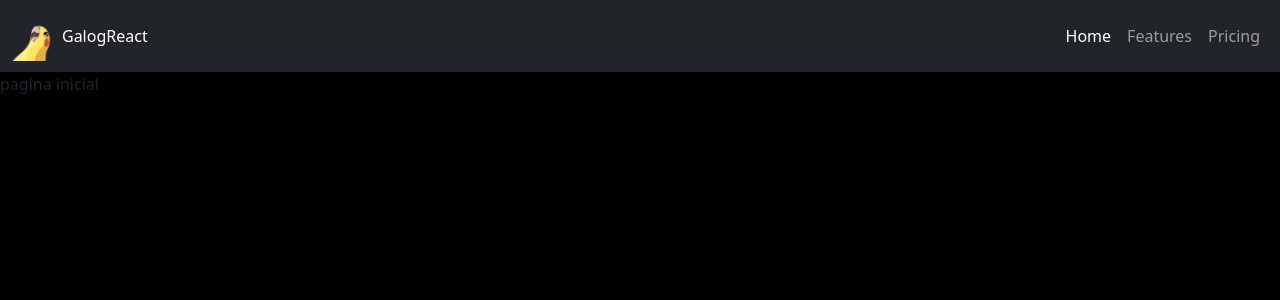
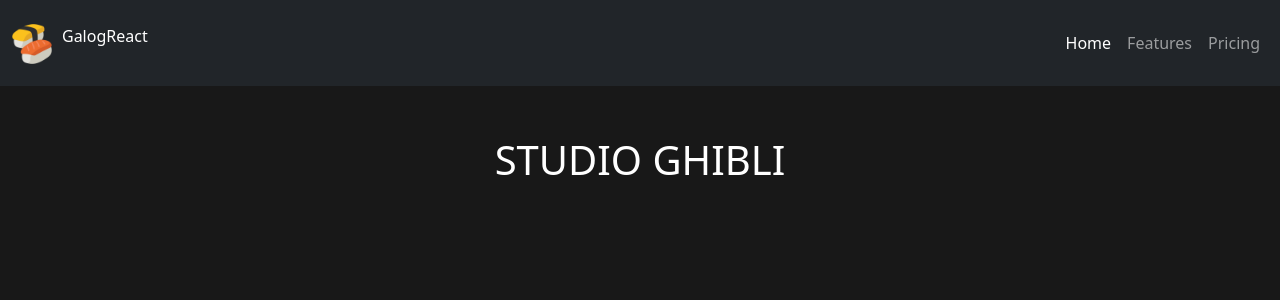
Before and after one commit to Galogico/React-aula-TOMATERSON, a React (Create React App) app: page / in a window 1280 px wide. Shown: the top 300 px of the page. Built offline with nearby package versions, Linux system fonts and the light colour scheme.

Commit message:
melhorando a página inicial

```diff
--- a/src/components/home.jsx
+++ b/src/components/home.jsx
@@ -2,8 +2,8 @@ import React from 'react'
 
 export default function Home() {
   return (
-    <>
-    pagina inicial
-    </>
+    <div className = "home-title">
+    <h1 className = "home-text">STUDIO GHIBLI</h1>
+    </div>
   )
 }
--- a/src/components/navbar.jsx
+++ b/src/components/navbar.jsx
@@ -1,11 +1,12 @@
 import calopsita from "../imagens/Calopsita.webp"
+import sushi from "../imagens/sushi.png"
 function Navbar(){
     return(
         <>
         <nav className="navbar navbar-expand-lg bg-dark navbar-dark">
             <div className="container-fluid">
                 <div className = "grid-icon">
-                    <img width={40} src={calopsita} alt=""/>
+                    <img className="image-nav-sushi" width={40} src={sushi} alt=""/>
                     <p className="galog-navbar">GalogReact</p>
                 </div>
                 <div className="navbar-nav">
--- a/src/styles/App.css
+++ b/src/styles/App.css
@@ -1,5 +1,5 @@
 body{
-    background-color: rgb(0, 0, 0);
+    background-color: rgb(24, 24, 24);
 }
 .grid-icon{
     display: grid ;
@@ -9,3 +9,16 @@ body{
 .galog-navbar{
     color: white;
 }
+
+.image-nav-sushi{
+    padding-bottom: 14px;
+}
+
+.home-text{
+    color: white;
+    text-align: center;
+}
+
+.home-title{
+    padding-top: 50px;
+}
```
Also changed, not shown: src/imagens/sushi.png (added).
